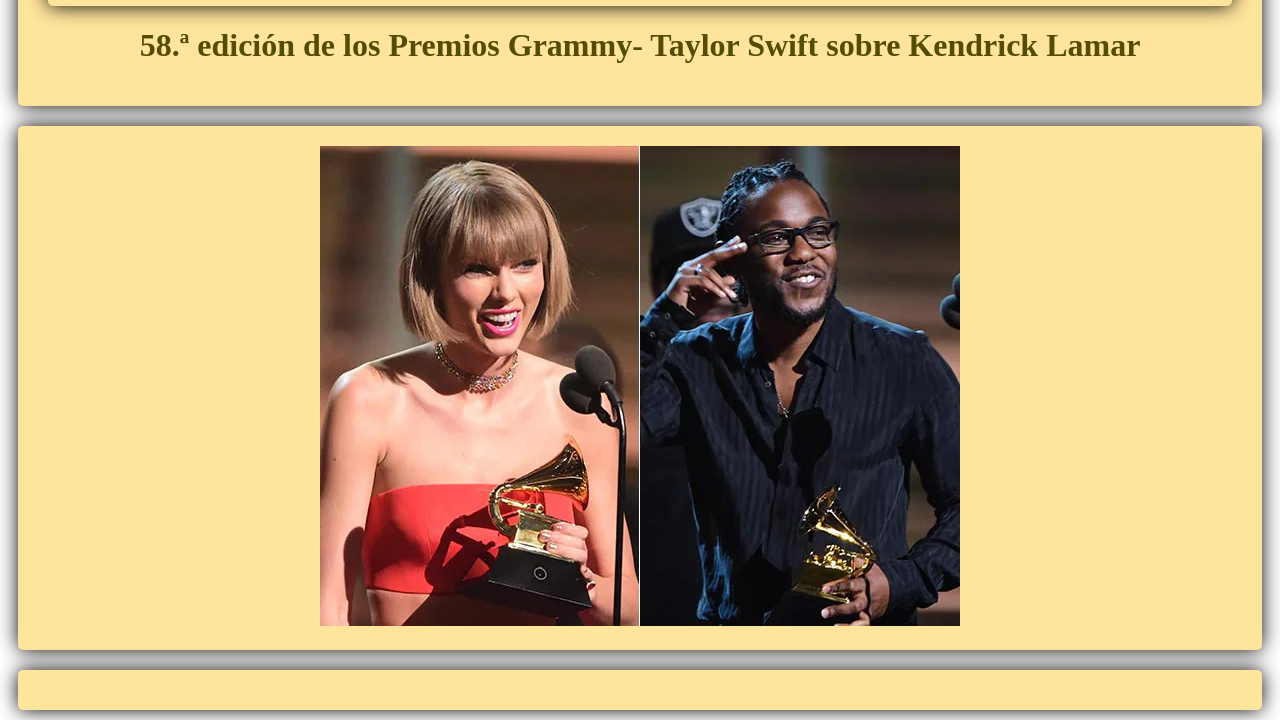
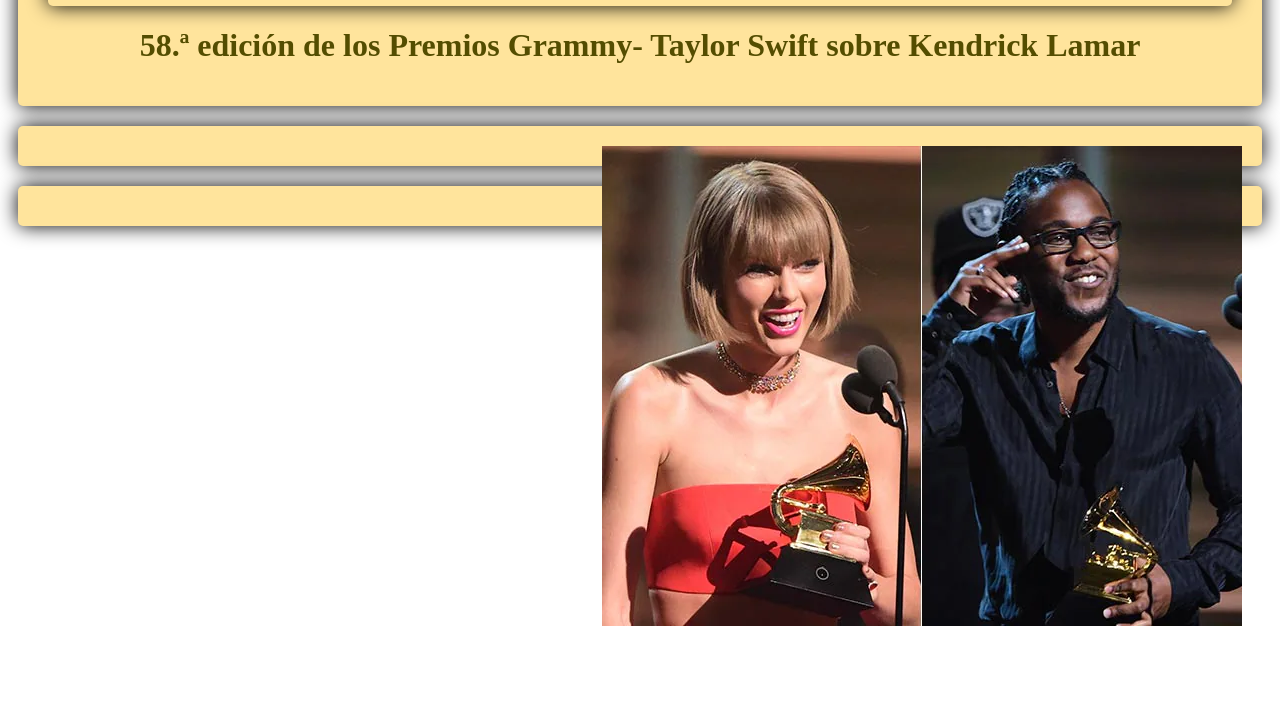
Before and after one commit to zaatdcp/TP-FINAL-D-AZ-CANO-PACCAGNINI-ZAAT-4TO-E, a plain HTML site: page indexsegundo.html in a window 1280 px wide. Shown: the part 108-828 px from the top of the page. After the commit the page ends 800 px from the top, so only its background shows below. Drawn offline with Linux system fonts and the light colour scheme.

Commit message:
añado float a la otra imagen

```diff
--- a/indexsegundo.html
+++ b/indexsegundo.html
@@ -28,7 +28,7 @@
     </header>
     <main>
         <div class="kendrick">
-            <img src="imagenes/taylor swift.webp" alt="Taylor swift y Kendrick Lamar">
+            <img src="imagenes/taylor swift.webp" alt="Taylor swift y Kendrick Lamar" id="fotokendrick">
         </div>
     </main>
     <footer></footer>
--- a/style.css
+++ b/style.css
@@ -72,3 +72,6 @@ h3{
 #fotolorde{
     float: right;
 }
+#fotokendrick{
+    float: right;
+}
```
